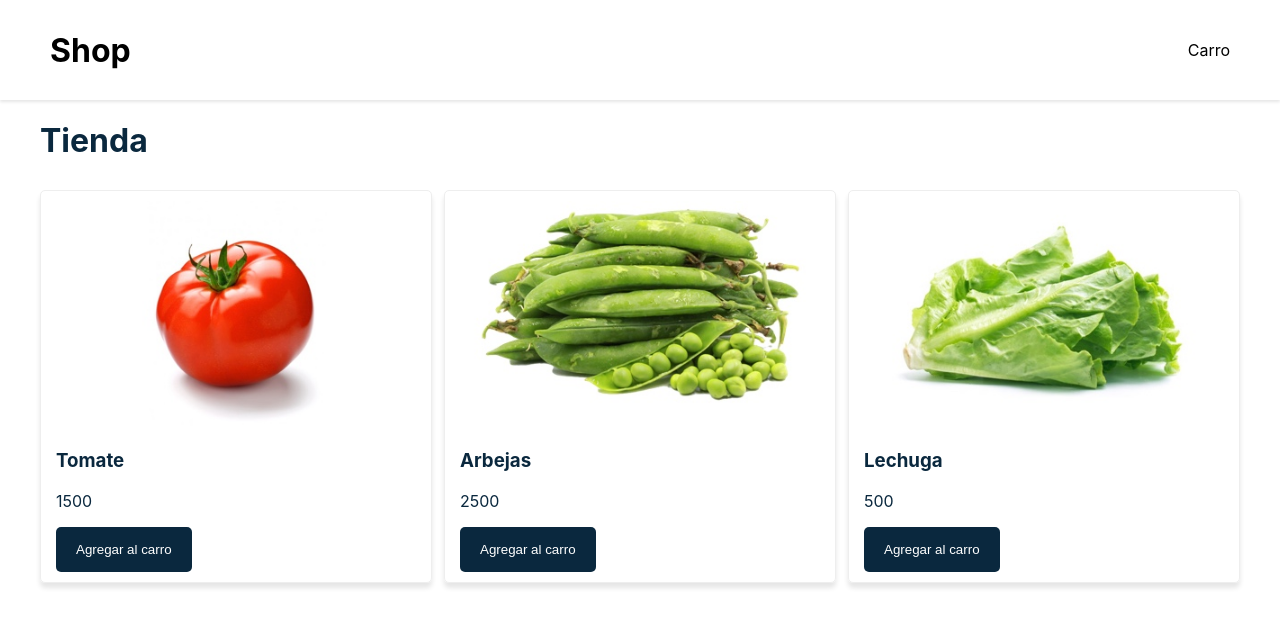
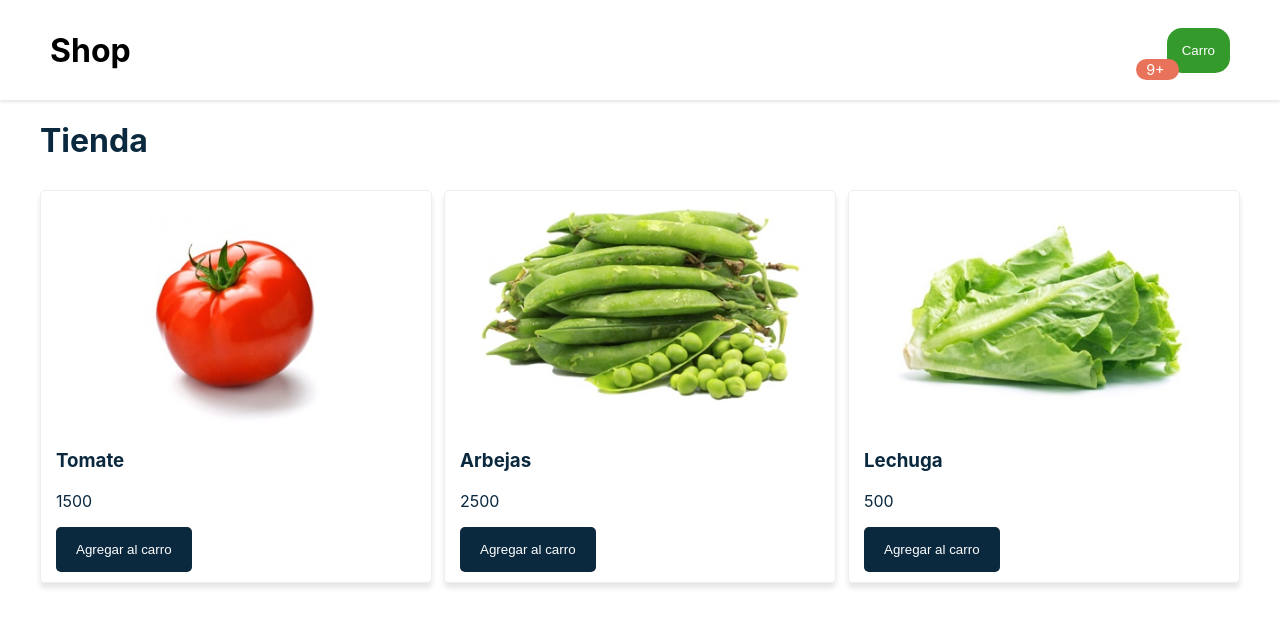
Before and after one commit to JoelTrinidad/carro-compras-react, a React (Create React App) app: page / in a window 1280 px wide. Shown: the top 626 px of the page. Built offline with nearby package versions, Linux system fonts and the light colour scheme.

Commit message:
feat: carro component and BubbleAlert component added

```diff
--- /dev/null
+++ b/src/components/BubbleAlert.js
@@ -0,0 +1,23 @@
+import { Component } from "react";
+
+const styles = {
+  bubbleAlert: {
+    backgroundColor: "#E9725A",
+    color: "#fff",
+    fontSize: "0.9rem",
+    width: "20px",
+    padding: "2px 10px",
+    borderRadius: "15px",
+  },
+};
+
+export default class BubbleAlert extends Component {
+  getNumber(n) {
+    if (!n) return " ";
+    return n > 9 ? "9+" : n;
+  }
+  render() {
+    const { value } = this.props;
+    return <span style={styles.bubbleAlert}> {this.getNumber(value)} </span>;
+  }
+}
--- /dev/null
+++ b/src/components/Carro.js
@@ -0,0 +1,31 @@
+import { Component } from "react";
+import BubbleAlert from "./BubbleAlert";
+
+const styles = {
+  carro: {
+    backgroundColor: "#359A2C",
+    color: "#fff",
+    padding: "15px",
+    border: "none",
+    borderRadius: "15px",
+    cursor: "pointer",
+  },
+  bubble: {
+    position: 'relative',
+    left: 12,
+    top: 20,
+  },
+};
+
+export default class Carro extends Component {
+  render() {
+    return (
+      <div>
+        <span style={styles.bubble}>
+            <BubbleAlert value={10}/>
+        </span>
+        <button style={styles.carro}>Carro</button>
+      </div>
+    );
+  }
+}
--- a/src/components/Navbar.js
+++ b/src/components/Navbar.js
@@ -1,4 +1,5 @@
 import { Component } from "react";
+import Carro from "./Carro";
 import Logo from "./Logo";
 
 const styles = {
@@ -19,7 +20,7 @@
     return (
       <nav style={styles.navbar}>
         <Logo />
-        <p>Carro</p>
+        <Carro />
       </nav>
     );
   }
```
